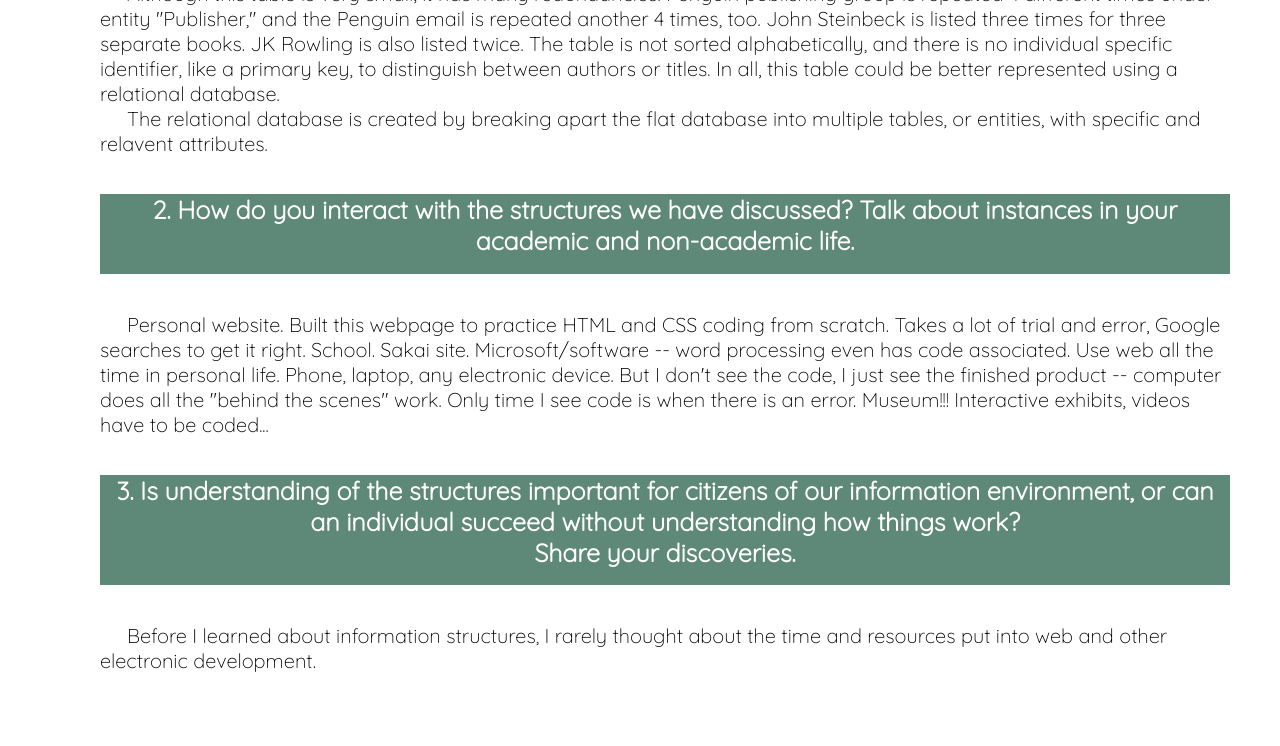
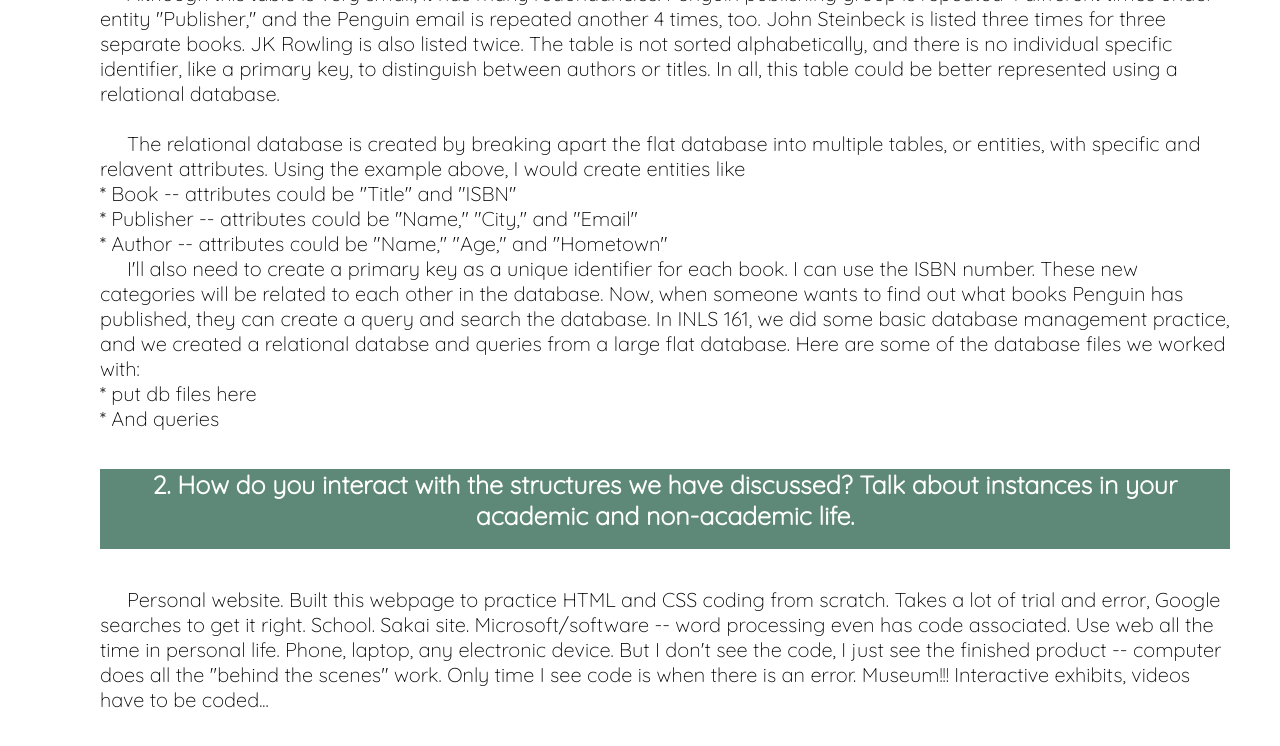
Before and after one commit to rcmetcalf/rcmetcalf.github.io, a Jekyll site: the page gooey/index.html, which Jekyll copies as it is, in a window 1280 px wide and 900 px high, scrolled down 2171 px, cut to the strip 154-900 px from the top of the window. Built offline with Jekyll 4.4.1, drawn with Linux system fonts in a browser that asks for light colours; Markdown is read by kramdown in place of the engine named in the settings.

Commit message:
Update index.html

```diff
--- a/gooey/index.html
+++ b/gooey/index.html
@@ -42,8 +42,14 @@
 
 			&nbsp;&nbsp;&nbsp;&nbsp;&nbsp;Besides coding languages, I also learned about relational databases. A single-table database is known as a flat database. It's simple to create and use, but it cannot work for large scale databases because flat databases can produce a lot of redundancy of information. For example, the table below is an example of a flat database:<br>
 			<img src="https://cloud.githubusercontent.com/assets/13002608/10264318/c81cf22a-69d5-11e5-9878-b6b2de7edbd2.png"><br>
-			&nbsp;&nbsp;&nbsp;&nbsp;&nbsp;Although this table is very small, it has many redundancies. Penguin publishing group is repeated 4 different times under entity "Publisher," and the Penguin email is repeated another 4 times, too. John Steinbeck is listed three times for three separate books. JK Rowling is also listed twice. The table is not sorted alphabetically, and there is no individual specific identifier, like a primary key, to distinguish between authors or titles. In all, this table could be better represented using a relational database.<br>
-			&nbsp;&nbsp;&nbsp;&nbsp;&nbsp;The relational database is created by breaking apart the flat database into multiple tables, or entities, with specific and relavent attributes.
+			&nbsp;&nbsp;&nbsp;&nbsp;&nbsp;Although this table is very small, it has many redundancies. Penguin publishing group is repeated 4 different times under entity "Publisher," and the Penguin email is repeated another 4 times, too. John Steinbeck is listed three times for three separate books. JK Rowling is also listed twice. The table is not sorted alphabetically, and there is no individual specific identifier, like a primary key, to distinguish between authors or titles. In all, this table could be better represented using a relational database.<br><br>
+			&nbsp;&nbsp;&nbsp;&nbsp;&nbsp;The relational database is created by breaking apart the flat database into multiple tables, or entities, with specific and relavent attributes. Using the example above, I would create entities like<br>
+			* Book -- attributes could be "Title" and "ISBN"<br>
+			* Publisher -- attributes could be "Name," "City," and "Email"<br>
+			* Author -- attributes could be "Name," "Age," and "Hometown"<br>
+			&nbsp;&nbsp;&nbsp;&nbsp;&nbsp;I'll also need to create a primary key as a unique identifier for each book. I can use the ISBN number. These new categories will be related to each other in the database. Now, when someone wants to find out what books Penguin has published, they can create a query and search the database. In INLS 161, we did some basic database management practice, and we created a relational databse and queries from a large flat database. Here are some of the database files we worked with:<br>
+			* put db files here<br>
+			* And queries<br>
 			</p><br>
 			<div class="jumbotron-1">
 				2. How do you interact with the structures we have discussed? Talk about instances in your academic and non-academic life.</div><br>
```
